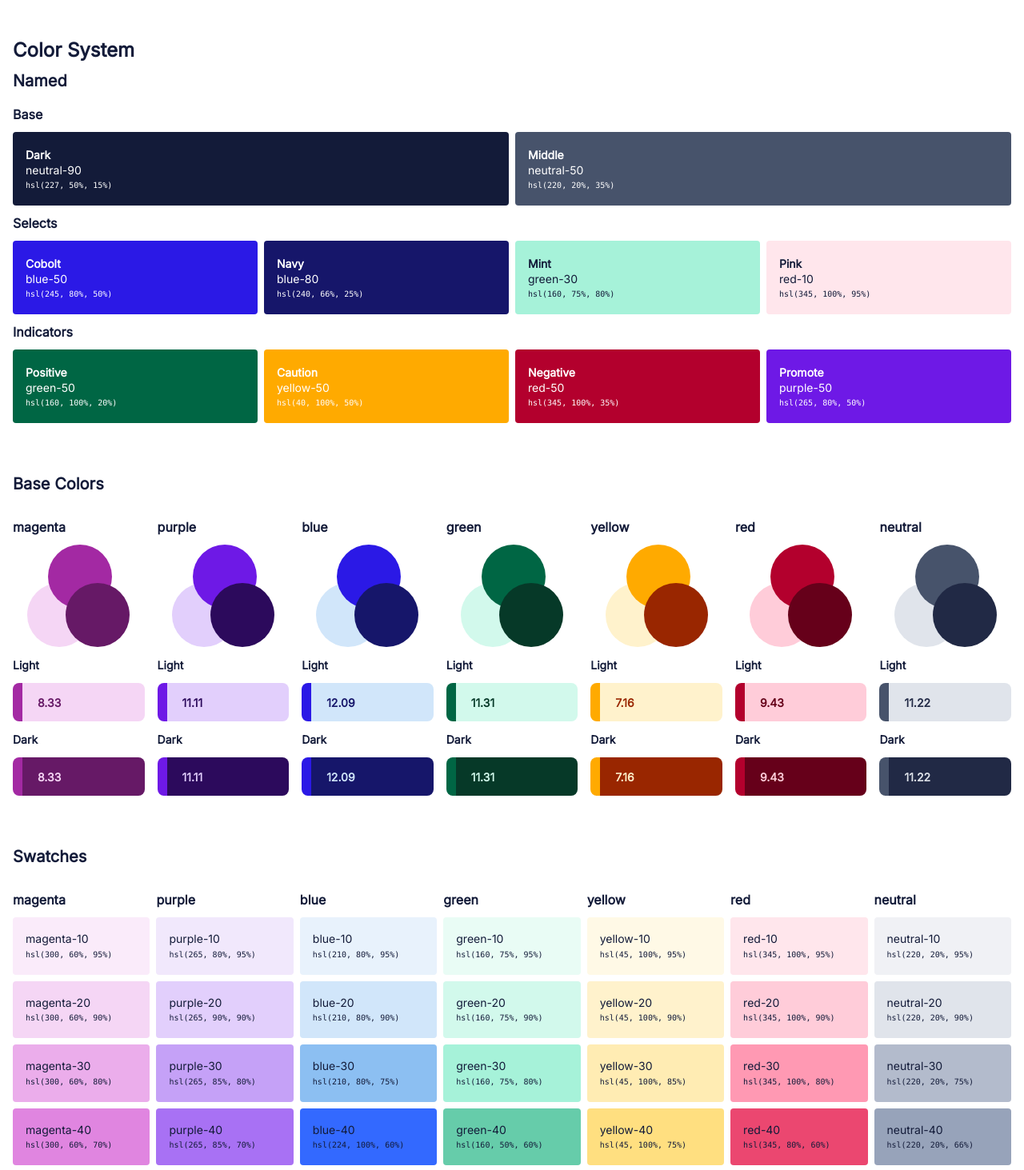
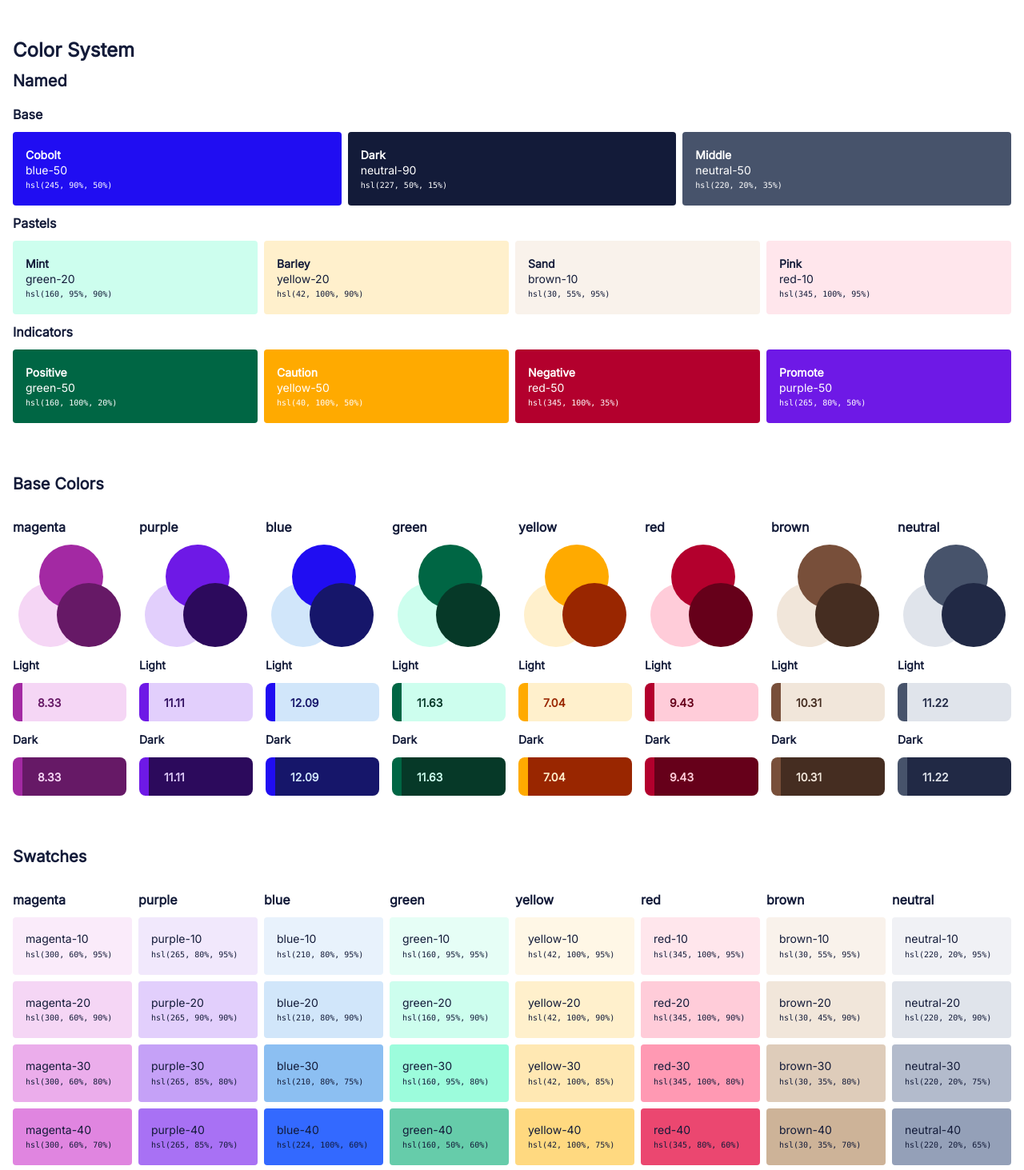
Before and after one commit to scottdejonge/color-system, a Vue app: page / in a window 1280 px wide. Shown: the top 1463 px of the page at 80% size. Built offline with nearby package versions, Linux system fonts and the light colour scheme.

Commit message:
Update colros

```diff
--- a/constants/constants.js
+++ b/constants/constants.js
@@ -36,6 +36,11 @@ export const SHADES = {
     default: palettes.red['50'].value,
     dark: palettes.red['80'].value,
   },
+  brown: {
+    light: palettes.brown['20'].value,
+    default: palettes.brown['50'].value,
+    dark: palettes.brown['80'].value,
+  },
   neutral: {
     light: palettes.neutral['20'].value,
     default: palettes.neutral['50'].value,
--- a/constants/palettes.json
+++ b/constants/palettes.json
@@ -71,7 +71,7 @@
       "value": "hsl(224, 100%, 60%)"
     },
     "50": {
-      "value": "hsl(245, 80%, 50%)"
+      "value": "hsl(245, 90%, 50%)"
     },
     "60": {
       "value": "hsl(240, 80%, 40%)"
@@ -88,13 +88,13 @@
   },
   "green": {
     "10": {
-      "value": "hsl(160, 75%, 95%)"
+      "value": "hsl(160, 95%, 95%)"
     },
     "20": {
-      "value": "hsl(160, 75%, 90%)"
+      "value": "hsl(160, 95%, 90%)"
     },
     "30": {
-      "value": "hsl(160, 75%, 80%)"
+      "value": "hsl(160, 95%, 80%)"
     },
     "40": {
       "value": "hsl(160, 50%, 60%)"
@@ -117,16 +117,16 @@
   },
   "yellow": {
     "10": {
-      "value": "hsl(45, 100%, 95%)"
+      "value": "hsl(42, 100%, 95%)"
     },
     "20": {
-      "value": "hsl(45, 100%, 90%)"
+      "value": "hsl(42, 100%, 90%)"
     },
     "30": {
-      "value": "hsl(45, 100%, 85%)"
+      "value": "hsl(42, 100%, 85%)"
     },
     "40": {
-      "value": "hsl(45, 100%, 75%)"
+      "value": "hsl(42, 100%, 75%)"
     },
     "50": {
       "value": "hsl(40, 100%, 50%)"
@@ -173,6 +173,35 @@
       "value": "hsl(340, 100%, 15%)"
     }
   },
+  "brown": {
+    "10": {
+      "value": "hsl(30, 55%, 95%)"
+    },
+    "20": {
+      "value": "hsl(30, 45%, 90%)"
+    },
+    "30": {
+      "value": "hsl(30, 35%, 80%)"
+    },
+    "40": {
+      "value": "hsl(30, 35%, 70%)"
+    },
+    "50": {
+      "value": "hsl(20, 35%, 35%)"
+    },
+    "60": {
+      "value": "hsl(20, 35%, 30%)"
+    },
+    "70": {
+      "value": "hsl(20, 35%, 25%)"
+    },
+    "80": {
+      "value": "hsl(20, 35%, 20%)"
+    },
+    "90": {
+      "value": "hsl(20, 35%, 15%)"
+    }
+  },
   "neutral": {
     "10": {
       "value": "hsl(220, 20%, 95%)"
@@ -184,7 +213,7 @@
       "value": "hsl(220, 20%, 75%)"
     },
     "40": {
-      "value": "hsl(220, 20%, 66%)"
+      "value": "hsl(220, 20%, 65%)"
     },
     "50": {
       "value": "hsl(220, 20%, 35%)"
--- a/src/App.vue
+++ b/src/App.vue
@@ -45,6 +45,14 @@ export default {
       <ul class="swatches">
         <li>
           <Swatch
+            id="blue-50"
+            name="Cobolt"
+            scale="50"
+            v-bind:color="$options.palettes.blue['50'].value"
+          />
+        </li>
+        <li>
+          <Swatch
             id="neutral-90"
             name="Dark"
             scale="90"
@@ -60,30 +68,30 @@ export default {
           />
         </li>
       </ul>
-      <h3>Selects</h3>
+      <h3>Pastels</h3>
       <ul class="swatches">
         <li>
           <Swatch
-            id="blue-50"
-            name="Cobolt"
-            scale="50"
-            v-bind:color="$options.palettes.blue['50'].value"
+            id="green-20"
+            name="Mint"
+            scale="20"
+            v-bind:color="$options.palettes.green['20'].value"
           />
         </li>
         <li>
           <Swatch
-            id="blue-80"
-            name="Navy"
-            scale="80"
-            v-bind:color="$options.palettes.blue['80'].value"
+            id="yellow-20"
+            name="Barley"
+            scale="20"
+            v-bind:color="$options.palettes.yellow['20'].value"
           />
         </li>
         <li>
           <Swatch
-            id="green-30"
-            name="Mint"
-            scale="30"
-            v-bind:color="$options.palettes.green['30'].value"
+            id="brown-10"
+            name="Sand"
+            scale="10"
+            v-bind:color="$options.palettes.brown['10'].value"
           />
         </li>
         <li>
```
